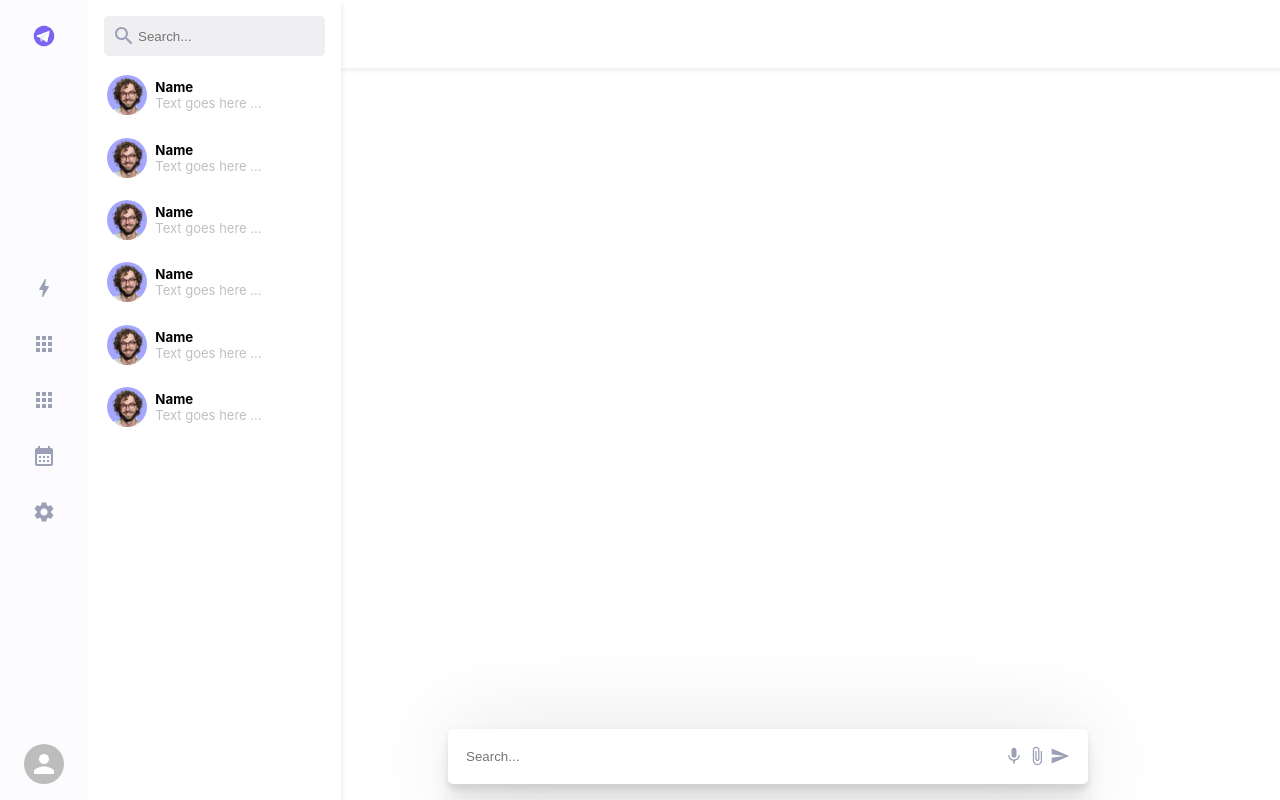
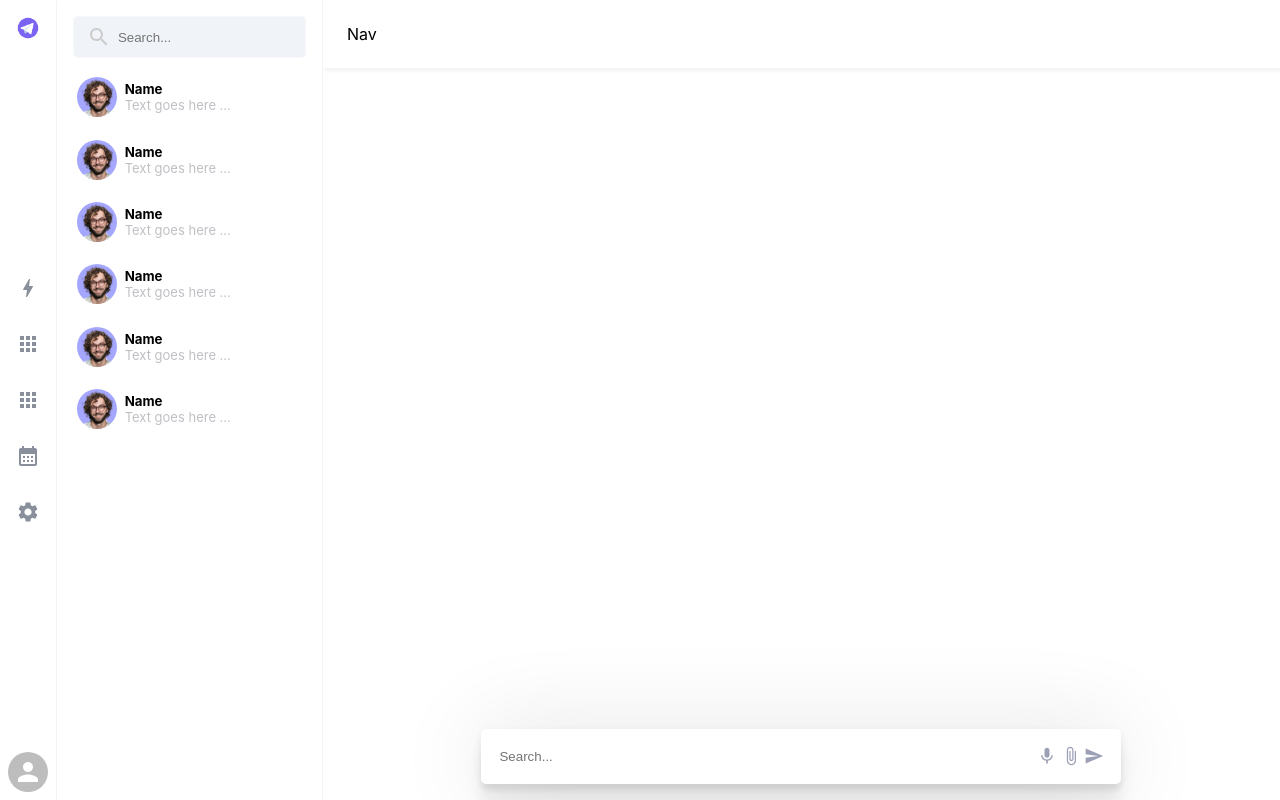
Before and after one commit to 007Steve/Messenger-App-3.0, a Next.js app: page / in a window 1280 px wide. Built offline with nearby package versions, Linux system fonts and the light colour scheme.

Commit message:
updated css

```diff
--- a/styles/Sidebar.module.css
+++ b/styles/Sidebar.module.css
@@ -1,9 +1,7 @@
 .sidebar {
-    width: 20vw;
+    min-width: 20vw;
     display: flex;
     background-position: right;
-    z-index: 2;
-    /* flex: .30; */
 }
 
 .sidebar__Container {
@@ -13,14 +11,22 @@
 
 }
 
+.sidebar__logo {
+    height: 35px;
+    border-radius: 8px;
+    background-color: #6D69F6;
+    box-shadow: 2px 3px 4px rgba(0, 0, 0, 0.164);
+}
+
 .sidebar__logoContainer {
     display: flex;
     flex-direction: column;
     justify-content: space-between;
     align-items: center;
     min-height: 100vh;
-    background-color: #FCFBFD;
-    padding: 1rem;
+    box-shadow: 2px 3px 4px rgba(0, 0, 0, 0.055);
+    border-right: 1px solid #F2F4F8;
+    padding: .51rem;
 }
 
 .sidebar__logoCenterContainer {
@@ -30,38 +36,75 @@
     align-items: center;
 }
 
+.sidebar__headerContainer {
+    display: flex;
+    justify-content: space-between;
+    padding: .1rem 1rem;
+    align-items: center;
+
+    color: rgb(0, 0, 0);
+}
+
+.sidebar__headerContainerText {
+    font-weight: 500;
+}
+
+.sidebar__messageContainer__top {
+    color: black;
+    padding: 0rem .50rem;
+
+}
+
 .sidebar__icons {
     color: #9CA0B6;
-    margin: 1rem;
+    color: #89909B;
+    margin: 1rem 0rem;
     cursor: pointer;
 }
 
 .sidebar__icons:hover {
-    color: #7964F1;
+    color: #f7c00c;
+
 }
 
 .sidebar__messageContainer {
     background-color: #ffffff;
     flex: 1;
     box-shadow: 2px 3px 4px rgba(0, 0, 0, 0.055);
+    border-right: 1px solid #F2F4F8;
+
 }
 
 .sidebar__inputContainer {
-    background-color: #e0dfe485;
+    background-color: #f0f3f8;
     display: flex;
     padding: .50rem;
     border-radius: 5px;
     margin: 1rem;
+    border: 1px solid rgba(253, 253, 253, 0.555);
+
 }
 
 .sidebar__input {
     border: none;
     background-color: #e0dfe400;
-    color: #9CA0B6;
+    color: #ffffff;
+    outline: none;
+}
+
+.sidebar__inputContainerIcons {
+    display: flex;
+    align-items: center;
 }
 
 .input__icons {
-    color: #9CA0B6;
+    color: rgba(204, 203, 203, 0.973);
+    height: 18px;
+    margin: 0rem .30rem;
+}
+
+.input__icons:hover {
+    color: #f7c00c;
 
 }
 
@@ -73,9 +116,10 @@
 }
 
 @media only screen and (max-width: 678px) {
-    .sidebar__messageContainer{
+    .sidebar__messageContainer {
         display: none;
     }
+
     .sidebar__iconsContainer {
         display: flex;
         flex-direction: column;
```
Lines whose indentation alone changed are shown as unchanged.
